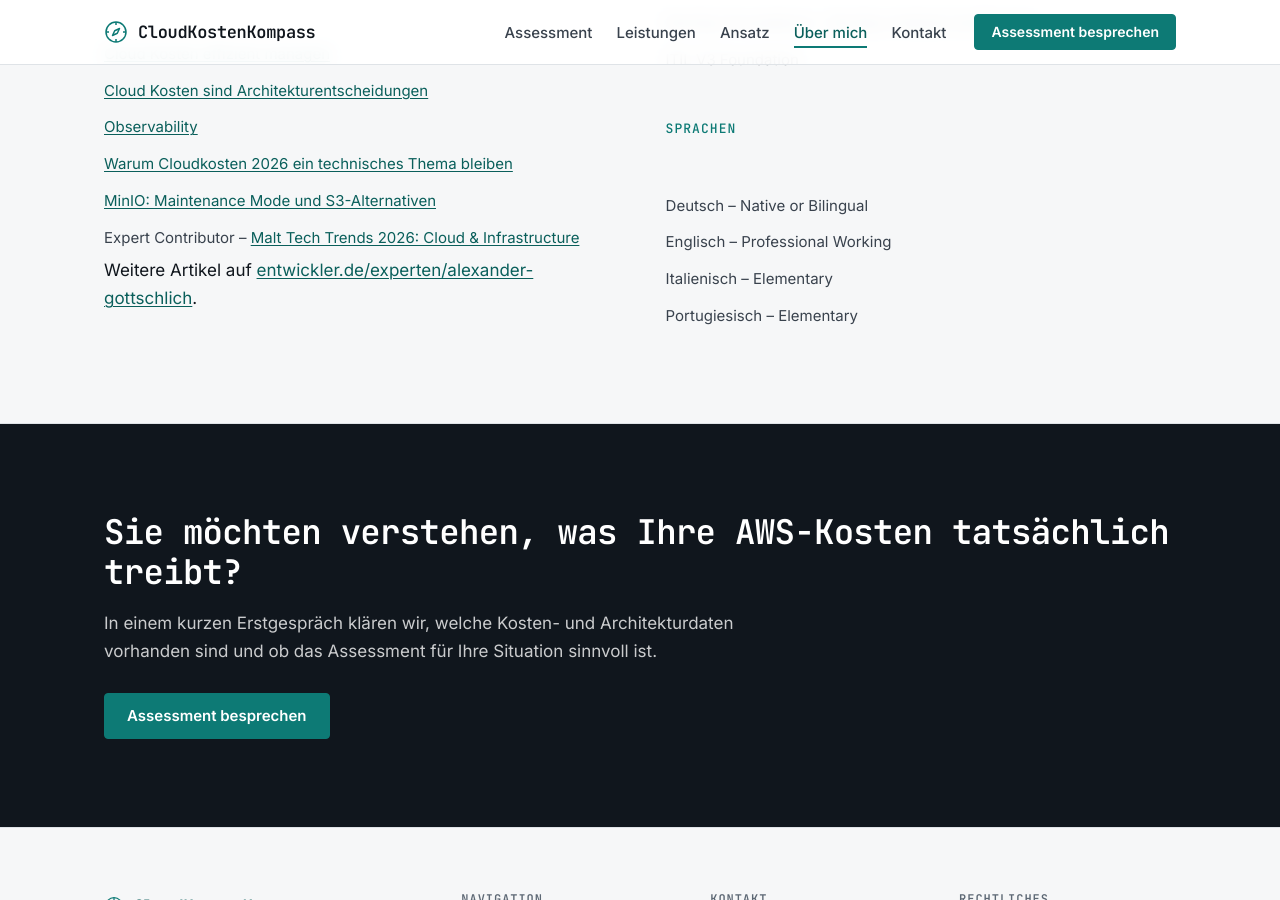
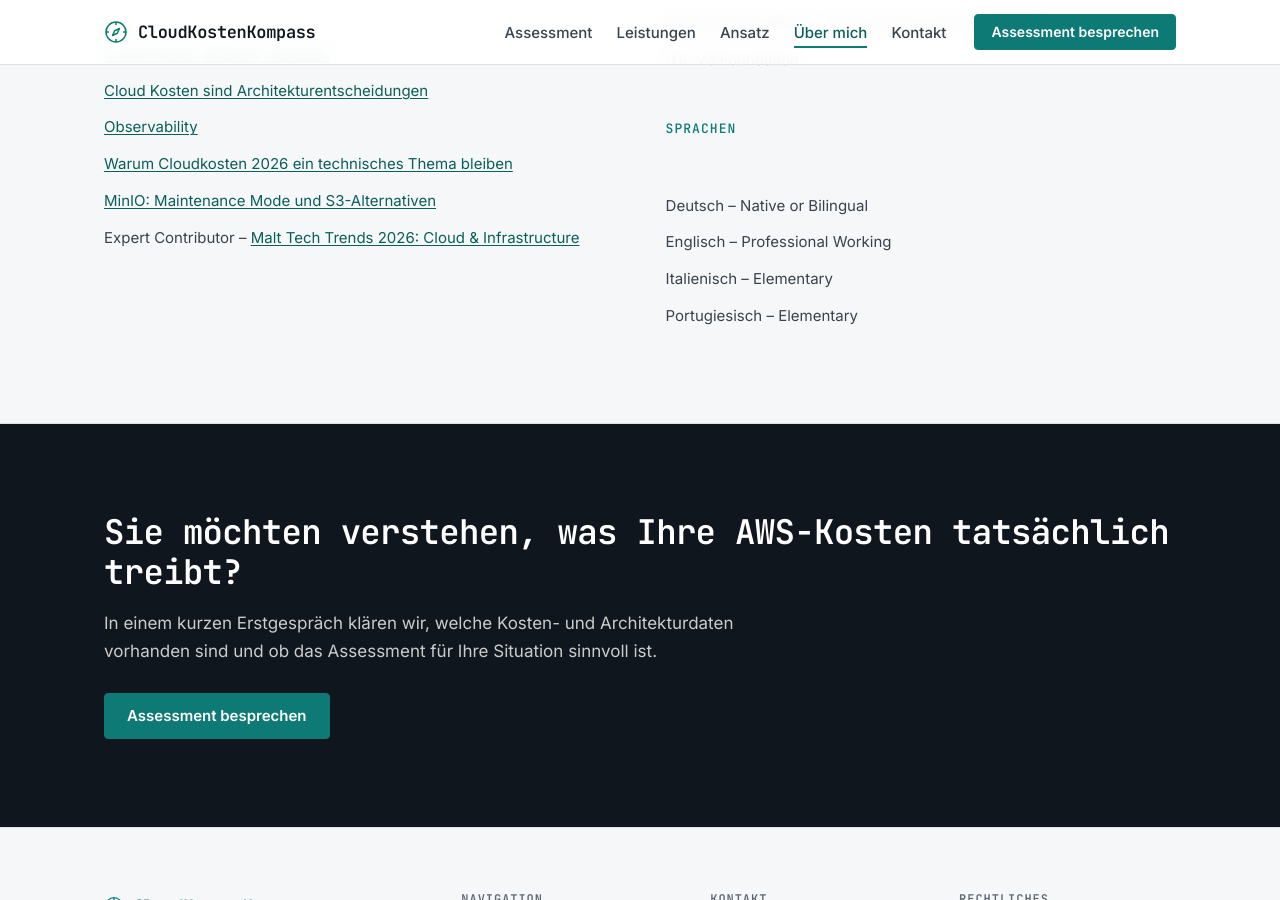
Before and after one commit to AlexanderGottschlich/cloudkostenkompass, a Jekyll site: the page built from ueber-mich.html, in a window 1280 px wide and 900 px high, scrolled down 1887 px. Built offline with Jekyll 4.4.1, drawn with Linux system fonts in a browser that asks for light colours.

Commit message:
Über-mich: Autorenprofil-Link (entwickler.de) entfernt

```diff
--- a/ueber-mich.html
+++ b/ueber-mich.html
@@ -113,9 +113,6 @@ description: >-
           <li><a href="https://entwickler.de/datenbanken/minio-maintenance-mode-s3-alternativen" rel="noopener">MinIO: Maintenance Mode und S3-Alternativen</a></li>
           <li>Expert Contributor – <a href="https://www.malt.com/resources/trends/malt-tech-trends/cloud-infra" rel="noopener">Malt Tech Trends 2026: Cloud &amp; Infrastructure</a></li>
         </ul>
-        <p>
-          Weitere Artikel auf <a href="https://entwickler.de/experten/alexander-gottschlich" rel="noopener">entwickler.de/experten/alexander-gottschlich</a>.
-        </p>
       </div>
 
       <div>
```
